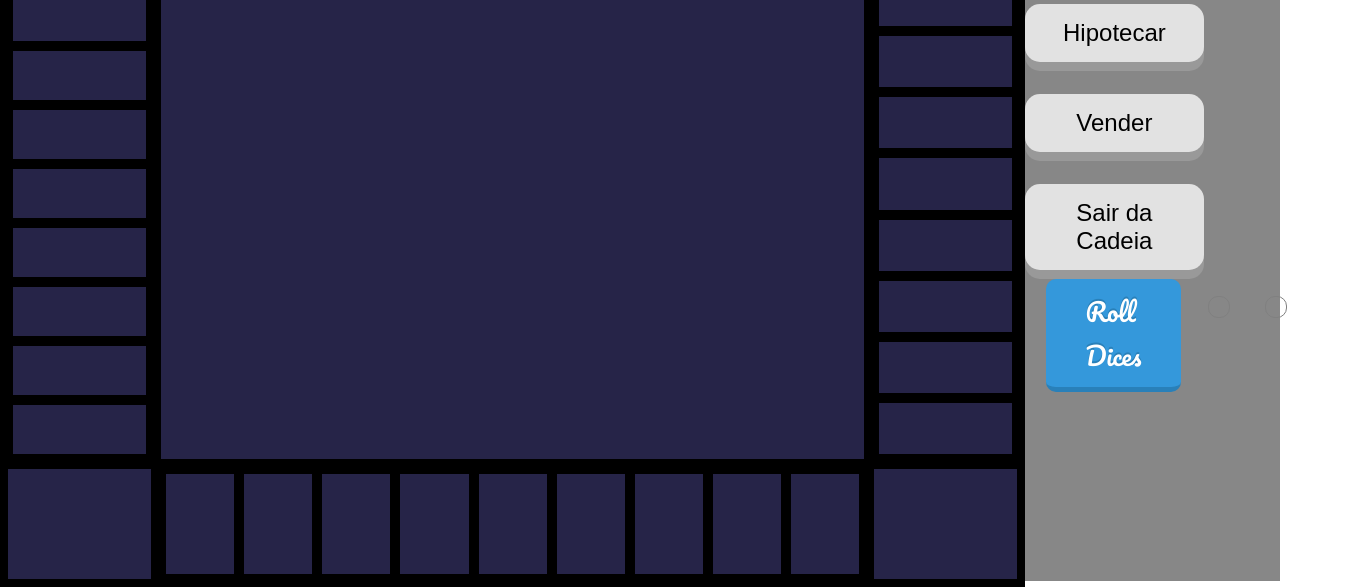
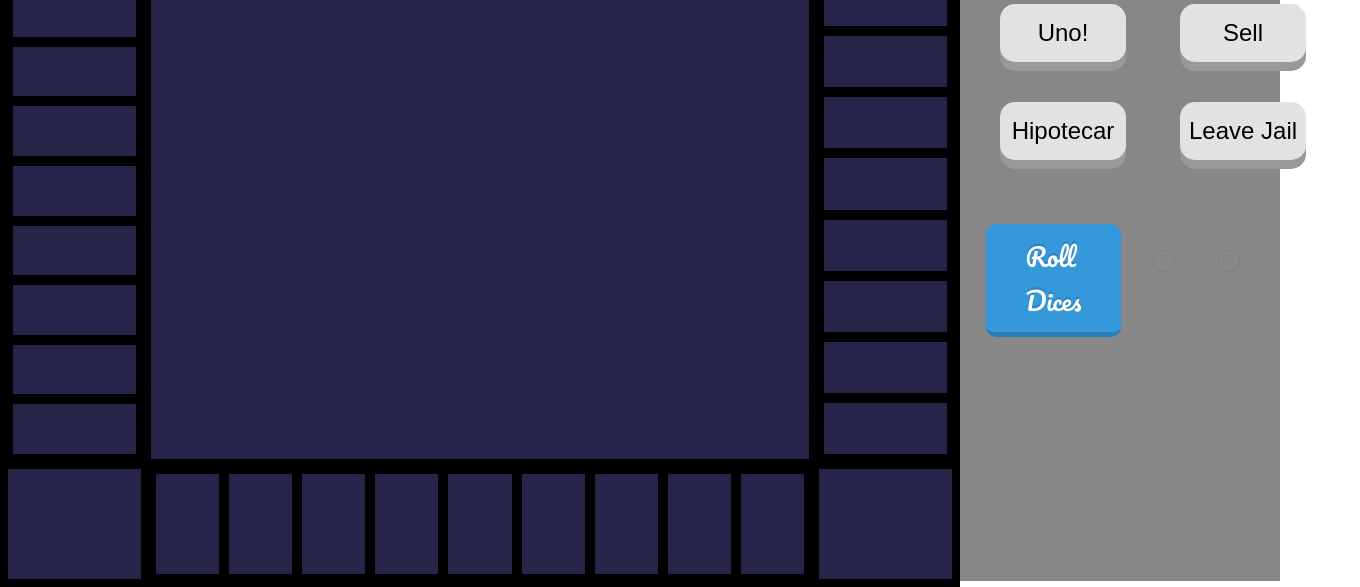
Before and after one commit to Guitakakuwa/Jogo-de-monopoly-em-js, a plain HTML site: page index.html in a window 1280 px wide. Shown: the part 219-806 px from the top of the page, 1360 px wide, since content can reach past the window. Drawn offline with Linux system fonts and the light colour scheme.

Commit message:
button refresh

```diff
--- a/css/estilo_button.css
+++ b/css/estilo_button.css
@@ -16,13 +16,17 @@
       font-size: 30px;
       font-family: 'Roboto Slab', serif;
 }
+
 .space_button{
   height: 90px;
+ width: 180px;
 }
+
 .space_button_dice{
   height: auto;
   display:flex;
   margin:8%;
+  margin-top: 10%;
 
 }
 #placeholder ,#placeholder2  {
@@ -50,8 +54,12 @@
     box-shadow: 0 9px #999;
     justify-content: center;
     width: 70%;
-      margin-top:15px;
+      margin-top: 7.5px;
+      margin-bottom: 20px;
+      white-space: nowrap;
+
 }
+
 
 .button_Rolar_dados:hover {
     background-color: # background-color:#A5A5A5;
@@ -96,3 +104,16 @@
   -webkit-transform: translate(0px,5px);
   border-bottom: 1px solid;
 }
+
+.side_button_left , .side_button_right{
+height:70%;
+}
+
+.container_button{
+
+    display: flex;
+    flex-direction: row;
+    height: 100%;
+    width: 100%;
+  padding-left:40px;
+}
--- a/css/estilo_menu.css
+++ b/css/estilo_menu.css
@@ -18,7 +18,7 @@ body {
 #esquerda-menu {
     float: left;
     background-color: rgb(38, 36, 72);
-    width: 100%;
+    width: 75%;
     height: 100%;
     display: grid;
     grid-template: 15% 70% 15% / 15% 70% 15%;
--- a/index.html
+++ b/index.html
@@ -67,17 +67,31 @@
     <div class="container2">
         <div class="Player_Turn">Vez do jogador : </div>
         <div class="Money_show"> Dinheiro: $ </div>
+        <div class="container_button">
+        <div class="side_button_left">
         <div class="space_button">
-                    <button class="button_Rolar_dados" >Comprar</button>
+            <button class="button_Rolar_dados">Buy</button>
+        </div>
+        <div class="space_button">
+            <button class="button_Rolar_dados">Uno!</button>
         </div>
         <div class="space_button">
             <button class="button_Rolar_dados">Hipotecar</button>
         </div>
+    </div>
+    <div class="side_button_right">
          <div class="space_button">
-                    <button class="button_Rolar_dados">Vender</button>
+            <button class="button_Rolar_dados">Pass turn</button>
         </div>
         <div class="space_button">
-                    <button class="button_Rolar_dados">Sair da Cadeia</button>
+            <button class="button_Rolar_dados">Sell</button>
+        </div>
+        <div class="space_button">
+            <button class="button_Rolar_dados">Leave Jail</button>
+        </div>
+    </div>
+</div>
+
         </div>
         <div class="space_button_dice">
             <a href="#" class="action-button active animate blue" id="button">Roll Dices</a>
@@ -93,5 +107,4 @@
 </div>
 <script src="js/dicelogic.js"></script>
 </body>
-
 </html>
--- a/js/dicelogic.js
+++ b/js/dicelogic.js
@@ -30,11 +30,9 @@ button.onclick = function() {
     let result2 = dice2.roll2();
     printNumber2(result2);
     printNumber(result1);
-};
-
+}
 
 function VerifyEquals(dice1,dice2) {
-
 	if (dice1===dice2) {
 		return true;
 	}
```
Also changed, not shown: 1 other file. Lines whose indentation alone changed are shown as unchanged.
